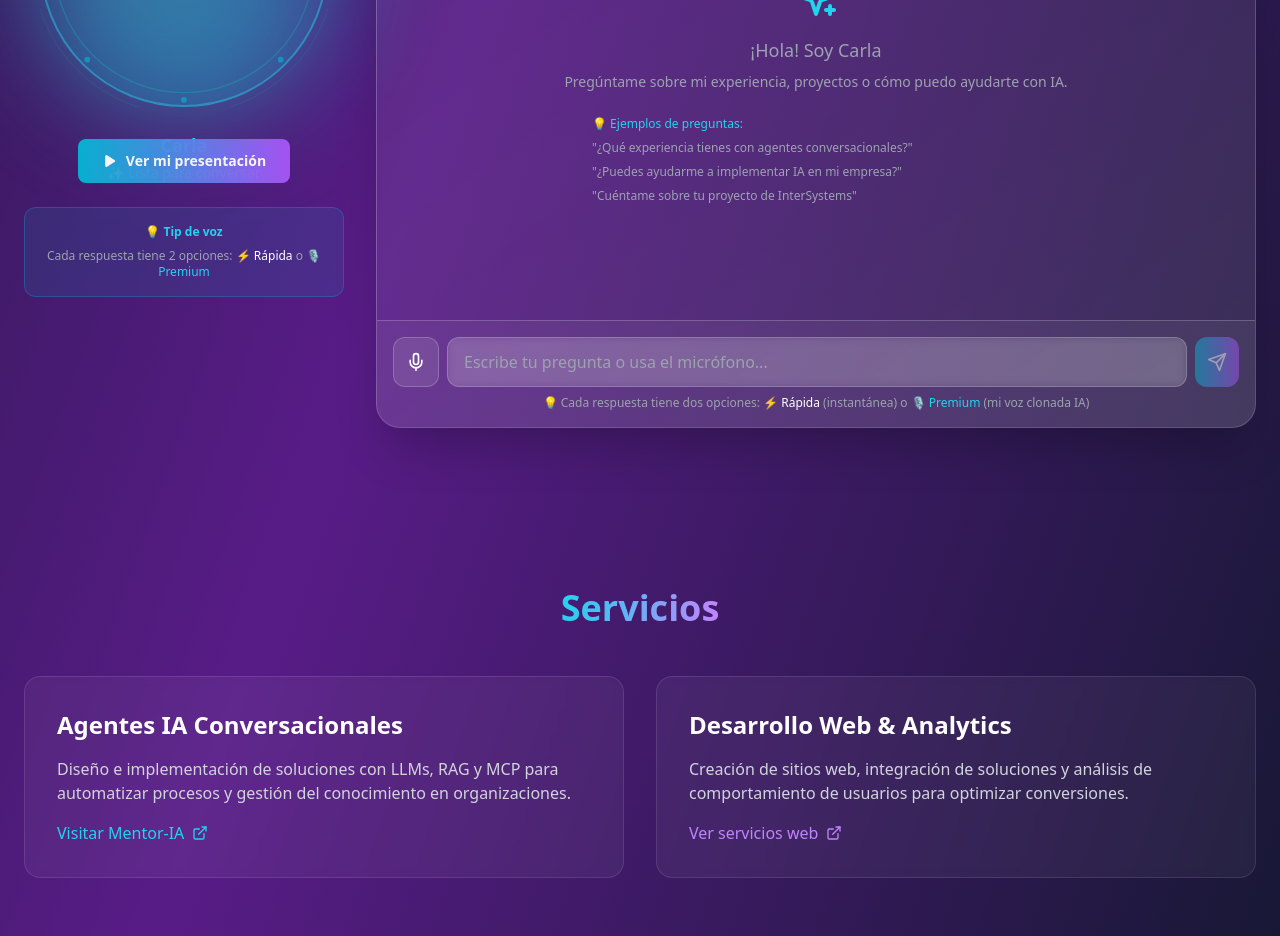
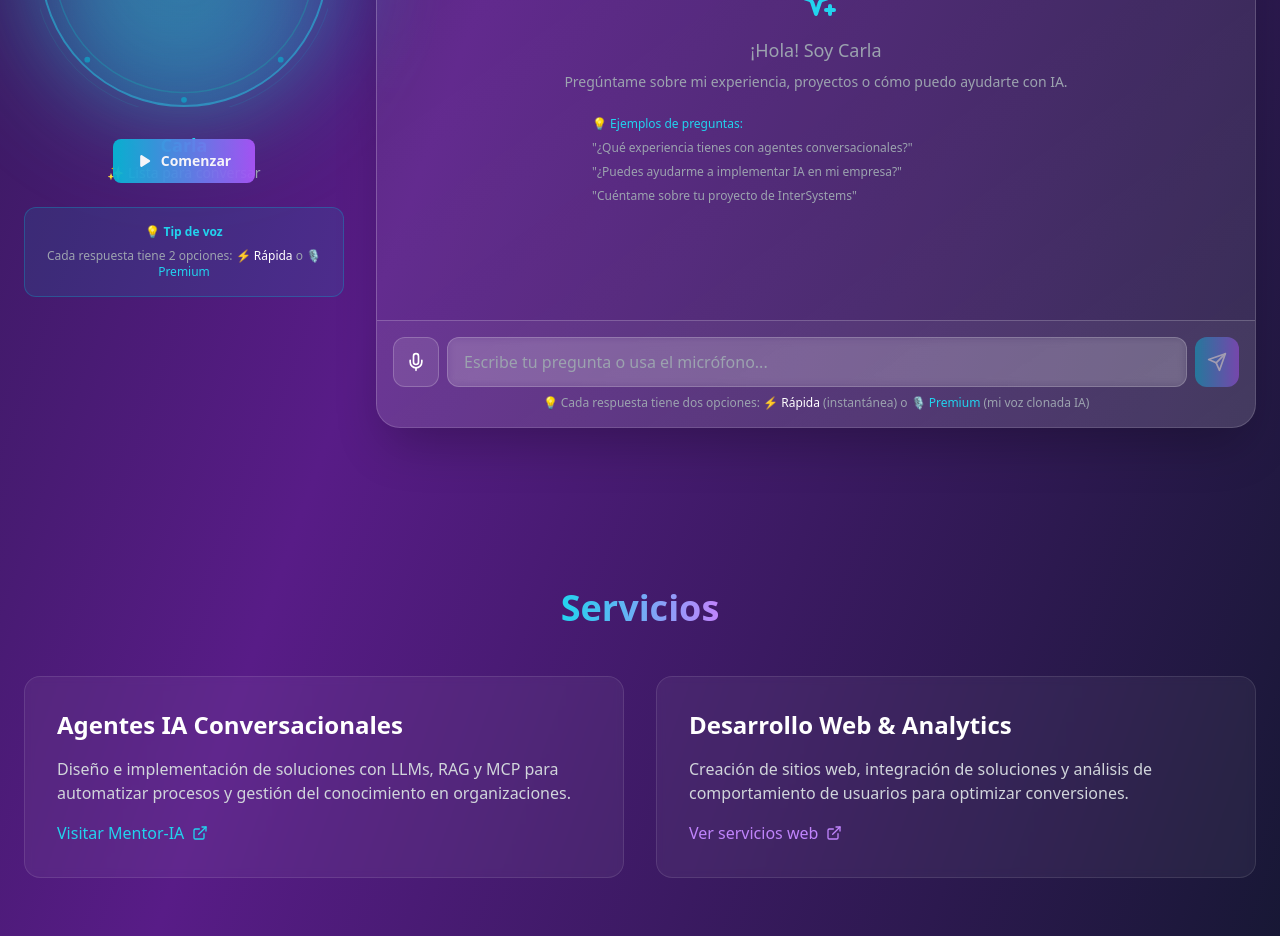
Before and after one commit to cmolinajerez/cardev-portafolio, a React (Vite) app: page / in a window 1280 px wide. Shown: the part 2300-3236 px from the top of the page. Built offline with nearby package versions, Linux system fonts and the light colour scheme; grey boxes are pictures that could not be loaded; the HTML template or start-up script is replaced by a standard one.

Commit message:
Cambio de mensaje de boton desde ver mi presentación a comenzar

```diff
--- a/src/App.jsx
+++ b/src/App.jsx
@@ -354,7 +354,7 @@ Responde de forma conversacional y estratégica:`
     // Determinar texto e icono del botón
     const getButtonContent = () => {
       if (videoState === 'initial') {
-        return { text: 'Ver mi presentación', icon: 'play' };
+        return { text: 'Comenzar', icon: 'play' };
       } else if (videoState === 'playing') {
         return { text: 'Pausar video', icon: 'pause' };
       } else if (videoState === 'paused') {
```
